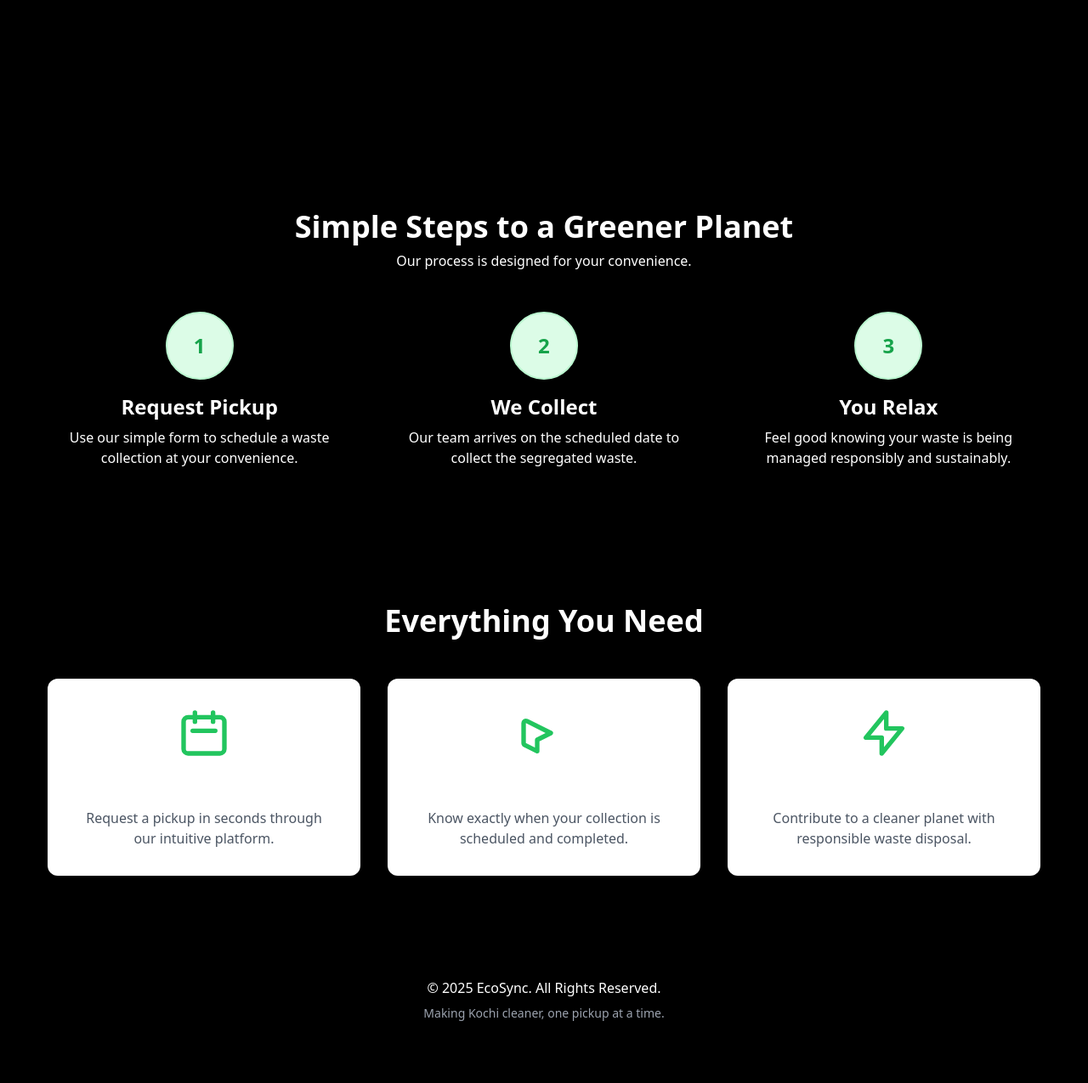
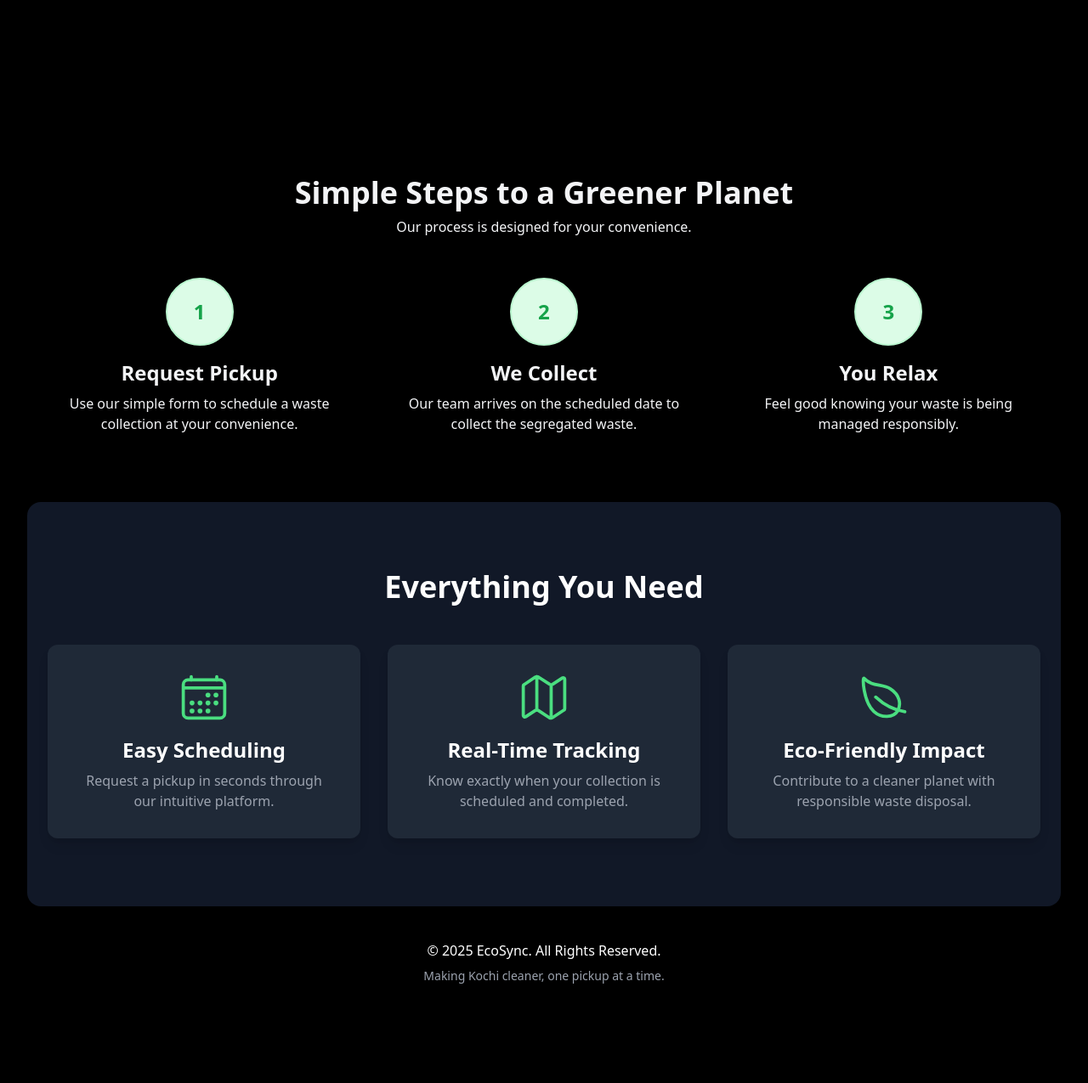
Before and after one commit to Alwin42/Project_100, a Django app: page / in a window 1280 px wide. Shown: the part 617-1892 px from the top of the page at 85% size. After the commit the page ends 1775 px from the top, so only its background shows below. Run offline with Django 5.2, Linux system fonts and the light colour scheme; some libraries are stand-ins or nearby versions.

Commit message:
redefined UI of landing page and add static files

```diff
--- a/Eco-Sync/App/settings.py
+++ b/Eco-Sync/App/settings.py
@@ -9,7 +9,7 @@ https://docs.djangoproject.com/en/5.2/topics/settings/
 For the full list of settings and their values, see
 https://docs.djangoproject.com/en/5.2/ref/settings/
 """
-
+import os
 from pathlib import Path
 
 # Build paths inside the project like this: BASE_DIR / 'subdir'.
@@ -115,6 +115,9 @@ USE_TZ = True
 # https://docs.djangoproject.com/en/5.2/howto/static-files/
 
 STATIC_URL = 'static/'
+STATICFILES_DIRS = [
+    os.path.join(BASE_DIR, 'static'),
+]
 
 # Default primary key field type
 # https://docs.djangoproject.com/en/5.2/ref/settings/#default-auto-field
--- a/Eco-Sync/templates/index.html
+++ b/Eco-Sync/templates/index.html
@@ -1,3 +1,4 @@
+{% load static %}
 <!DOCTYPE html>
 <html lang="en">
 <head>
@@ -8,51 +9,57 @@
 </head>
 <body class="bg-black text-white">
 
-    <nav class="bg-green-500 p-4 shadow-lg">
+    <nav class="bg-white p-4 shadow-lg sticky top-0 z-50">
         <div class="container mx-auto flex justify-between items-center">
-
-            <a href="/" class="text-white text-2xl font-bold tracking-wider">
-                EcoSync
+            <a href="/" class="flex items-center">
+                <img src="{% static 'images/eco-sync-logo.png' %}" alt="EcoSync Logo" class="h-10 w-10 mr-3">
+                <h1 class="text-green-700 text-2xl font-bold tracking-wider">EcoSync</h1>
             </a>
 
             <div class="hidden md:flex space-x-6 items-center">
-                <a href="{% url 'home' %}" class="text-gray-200 hover:text-white transition duration-300">Home</a>
-                <a href="{% url 'about' %}" class="text-gray-200 hover:text-white transition duration-300">About</a>
-                <a href="{% url 'service' %}" class="text-gray-200 hover:text-white transition duration-300">Services</a>
-                <a href="{% url 'contact' %}" class="text-gray-200 hover:text-white transition duration-300">Contact</a>
-                <a href="#" class="bg-white text-black hover:bg-green-600 hover:text-white font-semibold py-2 px-4 rounded-lg transition duration-300">
+                <a href="{% url 'home' %}" class="text-green-700 hover:text-black transition duration-300">Home</a>
+                <a href="{% url 'about' %}" class="text-green-700 hover:text-black transition duration-300">About</a>
+                <a href="{% url 'service' %}" class="text-green-700 hover:text-black transition duration-300">Services</a>
+                <a href="{% url 'contact' %}" class="text-green-700 hover:text-black transition duration-300">Contact</a>
+                <a href="#" class="bg-white text-green-700 hover:bg-green-100 font-semibold py-2 px-4 rounded-lg transition duration-300">
                     Get Started
                 </a>
             </div>
 
-            <button id="mobile-menu-button" class="md:hidden text-white">
-                <svg xmlns="http://www.w3.org/2000/svg" class="h-6 w-6" fill="none" viewBox="0 0 24 24" stroke="currentColor">
-                    <path stroke-linecap="round" stroke-linejoin="round" stroke-width="2" d="M4 6h16M4 12h16m-7 6h7" />
-                </svg>
-            </button>
-
+            <div class="md:hidden">
+                <button id="mobile-menu-button" class="text-white focus:outline-none" aria-label="Toggle menu" aria-expanded="false">
+                    <ion-icon name="menu-outline" class="text-6xl text-green-400"></ion-icon>
+                </button>
+            </div>
         </div>
     </nav>
 
-    <div id="mobile-menu" class="hidden md:hidden bg-gray-800">
+    <div id="mobile-menu" class="hidden md:hidden bg-gray-800 divide-y divide-gray-700">
         <a href="{% url 'home' %}" class="block text-gray-300 hover:text-white p-4">Home</a>
         <a href="{% url 'about' %}" class="block text-gray-300 hover:text-white p-4">About</a>
         <a href="{% url 'service' %}" class="block text-gray-300 hover:text-white p-4">Services</a>
-        <a href="#" class="block text-gray-300 hover:text-white p-4">Contact</a>
-        <a href="#" class="block bg-indigo-500 text-white font-semibold m-4 py-2 px-4 rounded-lg text-center">
-            Get Started
-        </a>
+        <a href="{% url 'contact' %}" class="block text-gray-300 hover:text-white p-4">Contact</a>
+        <div class="p-4">
+             <a href="#" class="block bg-green-600 text-white font-semibold py-2 px-4 rounded-lg text-center">
+                Get Started
+            </a>
+        </div>
     </div>
 
-    <main class="container mx-auto p-8">
+    <main class="container mx-auto p-4 md:p-8">
     {% block content %}
     {% endblock %}
     </main>
+    <script type="module" src="https://unpkg.com/ionicons@7.1.0/dist/ionicons/ionicons.esm.js"></script>
+    <script nomodule src="https://unpkg.com/ionicons@7.1.0/dist/ionicons/ionicons.js"></script>
+    <script>
+        const menuButton = document.getElementById('mobile-menu-button');
+        const mobileMenu = document.getElementById('mobile-menu');
 
-    <script>
-
-        document.getElementById('mobile-menu-button').addEventListener('click', function() {
-            document.getElementById('mobile-menu').classList.toggle('hidden');
+        menuButton.addEventListener('click', function() {
+            const isExpanded = menuButton.getAttribute('aria-expanded') === 'true';
+            mobileMenu.classList.toggle('hidden');
+            menuButton.setAttribute('aria-expanded', !isExpanded);
         });
     </script>
 
--- a/Eco-Sync/templates/main.html
+++ b/Eco-Sync/templates/main.html
@@ -1,78 +1,88 @@
 {% extends 'index.html' %}
+{% load static %}
 
 {% block title %}Homepage - EcoSync{% endblock %}
-{% load static %}
 
 {% block content %}
-    <div class="relative text-white min-h-[85vh] flex items-center bg-cover bg-center" >
+<div class="text-white">
+    <div class="relative bg-cover bg-center">
+        <div class="absolute inset-0 "></div>
+        <div class="container mx-auto px-6 py-20 lg:py-32">
+            <div class="grid grid-cols-1 lg:grid-cols-2 gap-12 items-center">
 
-        <div class="relative container mx-auto px-6 text-center animate-fade-in-up">
-            <h1 class="text-4xl md:text-6xl font-extrabold leading-tight mb-4 shadow-text">
+                <div class="relative text-center lg:text-left animate-fade-in-up">
+                    <h1 class="text-4xl sm:text-5xl md:text-6xl font-extrabold leading-tight mb-4">
                         Clean City, Clear Conscience
                     </h1>
-            <p class="text-lg md:text-2xl text-gray-200 mb-10 max-w-3xl mx-auto shadow-text">
-                EcoSync is your modern solution for efficient and sustainable waste management. Schedule, track, and simplify your recycling process.
+                    <p class="text-lg md:text-xl text-gray-200 mb-10 max-w-xl mx-auto lg:mx-0">
+                        EcoSync is your modern solution for efficient and sustainable waste management in Kochi. Schedule, track, and simplify your recycling process.
                     </p>
                     <a href="#features" class="bg-white text-green-700 font-bold py-3 px-8 rounded-full text-lg transition-all duration-300 ease-in-out hover:bg-green-100 hover:shadow-xl hover:scale-105 transform inline-flex items-center">
                         Learn More
-                <svg xmlns="http://www.w3.org/2000/svg" class="h-5 w-5 ml-2" fill="none" viewBox="0 0 24 24" stroke="currentColor">
-                    <path stroke-linecap="round" stroke-linejoin="round" stroke-width="2" d="M19 9l-7 7-7-7" />
-                </svg>
+                        <ion-icon name="arrow-down-outline" class="ml-2 text-xl"></ion-icon>
                     </a>
+                </div>
+
+                <div class="relative flex justify-center lg:justify-end animate-fade-in-up">
+                    <div class="w-64 h-64 sm:w-80 sm:h-80 md:w-96 md:h-96">
+                        <img src="{% static 'images/home-img01.jpg' %}" alt="Clean city recycling bin" class="object-cover rounded-2xl shadow-2xl w-full h-full">
                     </div>
                 </div>
 
-    <section id="how-it-works" class="py-20 ">
+            </div>
+        </div>
+    </div>
+
+    <section id="how-it-works" class="py-16 sm:py-20  text-gray-800">
         <div class="container mx-auto px-6">
             <div class="text-center mb-12">
-                <h2 class="text-4xl font-bold text-gray-10">Simple Steps to a Greener Planet</h2>
-                <p class="text-gray-60 mt-2">Our process is designed for your convenience.</p>
+                <h2 class="text-gray-100 text-3xl sm:text-4xl font-bold">Simple Steps to a Greener Planet</h2>
+                <p class="text-gray-100 mt-2">Our process is designed for your convenience.</p>
             </div>
-            <div class="grid md:grid-cols-3 gap-12 text-center">
+            <div class="grid md:grid-cols-3 gap-8 md:gap-12 text-center">
                 <div class="flex flex-col items-center">
                     <div class="flex items-center justify-center h-20 w-20 rounded-full bg-green-100 text-green-600 border-2 border-green-200 text-2xl font-bold mb-4">1</div>
-                    <h3 class="text-2xl font-semibold mb-2">Request Pickup</h3>
-                    <p class="text-gray-60">Use our simple form to schedule a waste collection at your convenience.</p>
+                    <h3 class="text-gray-100 text-xl sm:text-2xl font-semibold mb-2">Request Pickup</h3>
+                    <p class="text-gray-100">Use our simple form to schedule a waste collection at your convenience.</p>
                 </div>
                 <div class="flex flex-col items-center">
                     <div class="flex items-center justify-center h-20 w-20 rounded-full bg-green-100 text-green-600 border-2 border-green-200 text-2xl font-bold mb-4">2</div>
-                    <h3 class="text-2xl font-semibold mb-2">We Collect</h3>
-                    <p class="text-gray-60">Our team arrives on the scheduled date to collect the segregated waste.</p>
+                    <h3 class="text-gray-100 text-xl sm:text-2xl font-semibold mb-2">We Collect</h3>
+                    <p class="text-gray-100">Our team arrives on the scheduled date to collect the segregated waste.</p>
                 </div>
                 <div class="flex flex-col items-center">
                     <div class="flex items-center justify-center h-20 w-20 rounded-full bg-green-100 text-green-600 border-2 border-green-200 text-2xl font-bold mb-4">3</div>
-                    <h3 class="text-2xl font-semibold mb-2">You Relax</h3>
-                    <p class="text-gray-60">Feel good knowing your waste is being managed responsibly and sustainably.</p>
+                    <h3 class="text-gray-100 text-xl sm:text-2xl font-semibold mb-2">You Relax</h3>
+                    <p class="text-gray-100">Feel good knowing your waste is being managed responsibly.</p>
                 </div>
             </div>
         </div>
     </section>
 
-    <section id="features" class="py-20 ">
+    <section id="features" class="py-16 sm:py-20 bg-gray-900 rounded-2xl">
         <div class="container mx-auto px-6 text-center">
-            <h2 class="text-4xl font-bold mb-12 text-white">Everything You Need</h2>
-
+            <h2 class="text-3xl sm:text-4xl font-bold mb-12 text-white">Everything You Need</h2>
             <div class="grid md:grid-cols-3 gap-8">
-                <div class="bg-white p-8 rounded-xl shadow-lg transition-all duration-300 hover:scale-105 hover:shadow-2xl">
-                    <div class="text-green-500 mb-4">
-                        <svg xmlns="http://www.w3.org/2000/svg" class="h-16 w-16 mx-auto" fill="none" viewBox="0 0 24 24" stroke="currentColor"><path stroke-linecap="round" stroke-linejoin="round" stroke-width="2" d="M8 7V3m8 4V3m-9 8h10M5 21h14a2 2 0 002-2V7a2 2 0 00-2-2H5a2 2 0 00-2 2v12a2 2 0 002 2z" /></svg>
+                <div class="bg-gray-800 text-white p-8 rounded-xl shadow-lg transition-all duration-300 hover:scale-105 hover:shadow-2xl hover:bg-gray-700">
+                    <div class="text-green-400 text-6xl mb-4 flex justify-center">
+                        <ion-icon name="calendar-outline"></ion-icon>
                     </div>
-                    <h3 class="text-2xl font-bold mb-2">Easy Scheduling</h3>
-                    <p class="text-gray-600">Request a pickup in seconds through our intuitive platform.</p>
+                    <h3 class="text-xl sm:text-2xl font-bold mb-2">Easy Scheduling</h3>
+                    <p class="text-gray-400">Request a pickup in seconds through our intuitive platform.</p>
                 </div>
-                <div class="bg-white p-8 rounded-xl shadow-lg transition-all duration-300 hover:scale-105 hover:shadow-2xl">
-                    <div class="text-green-500 mb-4">
-                        <svg xmlns="http://www.w3.org/2000/svg" class="h-16 w-16 mx-auto" fill="none" viewBox="0 0 24 24" stroke="currentColor"><path stroke-linecap="round" stroke-linejoin="round" stroke-width="2" d="M9 20l-5.447-2.724A1 1 0 013 16.382V7.618a1 1 0 011.447-.894L15 12l-6 3z" /></svg>
+                <div class="bg-gray-800 text-white p-8 rounded-xl shadow-lg transition-all duration-300 hover:scale-105 hover:shadow-2xl hover:bg-gray-700">
+                    <div class="text-green-400 text-6xl mb-4 flex justify-center">
+                        <ion-icon name="map-outline"></ion-icon>
                     </div>
-                    <h3 class="text-2xl font-bold mb-2">Real-Time Tracking</h3>
-                    <p class="text-gray-600">Know exactly when your collection is scheduled and completed.</p>
+                    <h3 class="text-xl sm:text-2xl font-bold mb-2">Real-Time Tracking</h3>
+                    <p class="text-gray-400">Know exactly when your collection is scheduled and completed.</p>
                 </div>
-                <div class="bg-white p-8 rounded-xl shadow-lg transition-all duration-300 hover:scale-105 hover:shadow-2xl">
-                    <div class="text-green-500 mb-4">
-                        <svg xmlns="http://www.w3.org/2000/svg" class="h-16 w-16 mx-auto" fill="none" viewBox="0 0 24 24" stroke="currentColor"><path stroke-linecap="round" stroke-linejoin="round" stroke-width="2" d="M13 10V3L4 14h7v7l9-11h-7z" /></svg>
+                <div class="bg-gray-800 text-white p-8 rounded-xl shadow-lg transition-all duration-300 hover:scale-105 hover:shadow-2xl hover:bg-gray-700">
+                    <div class="text-green-400 text-6xl mb-4 flex justify-center">
+                        <ion-icon name="leaf-outline"></ion-icon>
                     </div>
-                    <h3 class="text-2xl font-bold mb-2">Eco-Friendly Impact</h3>
-                    <p class="text-gray-600">Contribute to a cleaner planet with responsible waste disposal.</p>
+                    <h3 class="text-xl sm:text-2xl font-bold mb-2">Eco-Friendly Impact</h3>
+                    <p class="text-gray-400">Contribute to a cleaner planet with responsible waste disposal.</p>
                 </div>
             </div>
         </div>
```
Lines whose indentation alone changed are shown as unchanged.
